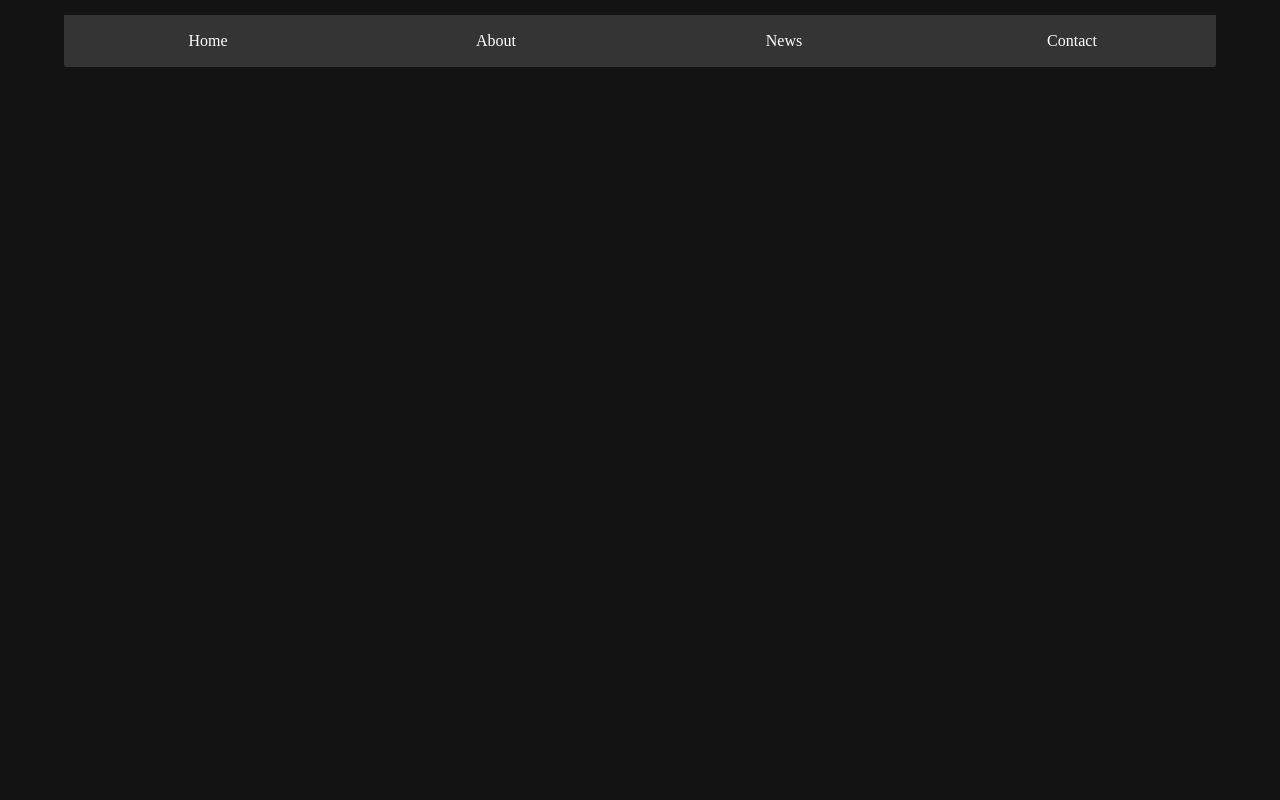
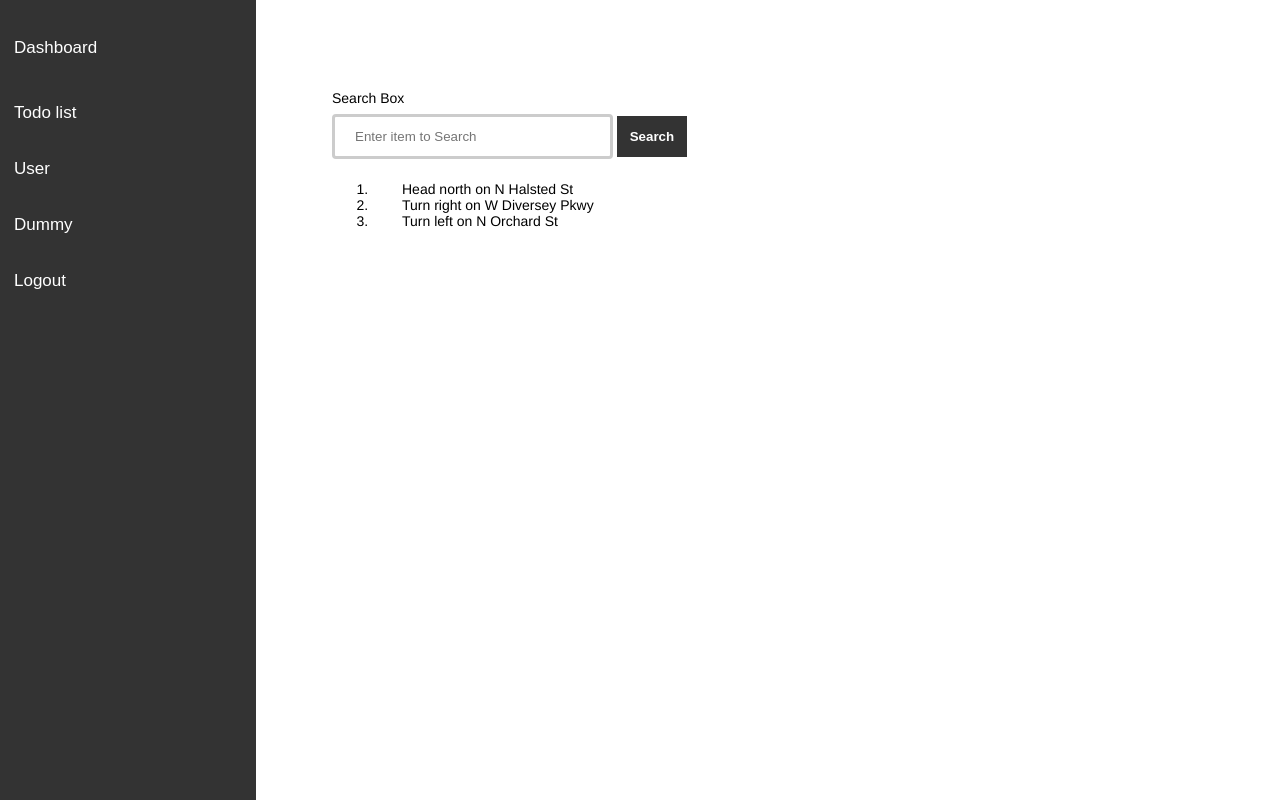
Before and after one commit to tavisca-vshah/FED_JS_2019, a plain HTML site: page index.html in a window 1280 px wide. Drawn offline with Linux system fonts and the light colour scheme.

Commit message:
Theme Layout

```diff
--- a/index.html
+++ b/index.html
@@ -1,17 +1,35 @@
 <!DOCTYPE html>
 <html>
 <head>
-	<title>Navbar</title>
-	<link rel="stylesheet" type="text/css" href="navbar.css">
+<meta name="viewport" content="width=device-width, initial-scale=1">
+<link rel="stylesheet" type="text/css" href="navbar.css">
 </head>
 <body>
-<div class="container">
-    <nav class="navbar">
-      <a class="home" href="#">Home</a>
-      <a class="about" href="#">About</a>
-      <a class="news" href="#">News</a>
-      <a class="contact" href="#">Contact</a>
-    </nav>
+<div>
+  <ul class="sidebar">
+      <li class="sidebar-brand"><button class="tablinks">Dashboard</button></li>
+      <li><button class="tablinks">Todo list</button></li>
+      <li><button class="tablinks">User</button></li>
+      <li><button class="tablinks">Dummy</button></li>
+      <li><button class="tablinks">Logout</button></li>
+      </ul>
+</div>
+
+<div class="tabcontent">
+ <div class="container">
+ <div id="todo">
+  <label for="itemsearch">Search Box</label>
+  <input type="text" id="itemsearch" name="itemsearch" placeholder="Enter item to Search">
+  <button class="button">Search</button>
+  <br>
+  <ol class="todoitem">
+  <li>Head north on N Halsted St</li>
+  <li>Turn right on W Diversey Pkwy</li>
+  <li>Turn left on N Orchard St</li>
+</ol>
+
   </div>
+ </div>
+</div>
 </body>
 </html>
--- a/navbar.css
+++ b/navbar.css
@@ -6,40 +6,98 @@ a {
   text-decoration: none;
 }
 body {
-  background-color: #131313;
-  color: white;
+  background-color: #ffffff;
+  color: black;
   margin: 0 auto;
-}
-.container {
-  width: 90%;
-  margin: auto;
-  margin-top:15px;
+  font-family: Helvetica,Arial,Verdana;
+  font-size:14px;
 }
 
-.navbar {
-  width: 100%;
-  border-radius: 10px;
-}
-.navbar a {
-  float: left;
-  width: 25%;
-  background: #343434;
-}
-.navbar>a:first-child {
-  border-bottom-left-radius: 3px
+.sidebar {
+  background-color:#333;
+  width:20%;
+  height:100%;
+  top:0;
+  bottom:0;
+  left:0;
+  text-align:left;
+  position: absolute;
+  margin: 0;
+  padding: 0;
+  list-style: none;
 }
 
-.navbar>a:last-child {
-  border-bottom-right-radius: 3px
-}
-nav a {
-  color: inherit;
-  display: inline-block;
-  padding: 17px 25px;
-  text-align: center;
+.sidebar .tablinks {
+
+ display: block;
+ background-color: inherit;
+ color: #ffffff;
+ padding: 18px 14px;
+ width: 100%;
+ border: none;
+ outline: none;
+ text-align: left;
+ cursor: pointer;
+ font-size: 17px;
 }
 
-a:hover,
-a:active {
-  background: #338af5;
+.sidebar li {
+  text-indent: 20px;
+  line-height: 40px;
 }
+
+.sidebar li:hover {
+  background-color:#777;
+  cursor:pointer;
+  text-indent: 30px;
+}
+
+.sidebar > .sidebar-brand {
+  height: 65px;
+  font-size: 18px;
+  line-height: 60px;
+  margin-top: 20px;
+}
+.tabcontent {
+  float: right;
+  padding: 0px 12px;
+  width: 75%;
+  border-left: none;
+  height: 100%;
+  margin-top: 7%
+
+}
+#todo{
+  width: 40%;
+}
+input[type=text] {
+  width: 75%;
+  padding: 12px 20px;
+  margin: 8px 0;
+  border: 3px solid #ccc;
+  border-radius: 4px;
+  outline: none;
+}
+
+input[type=text]:focus {
+  border: 2px solid #0000ff;
+  border-radius: 4px;
+}
+label{
+  display: block;
+}
+.todoitem {
+  text-indent: 30px;
+}
+.button{
+  border:1px solid transparent;
+  background-color: #333;
+  display: inline-block;
+  vertical-align: middle;
+  outline: 0;
+  cursor: pointer;
+  padding :12px;
+  color: #ffffff;
+  font-weight: bold;
+
+}
```
